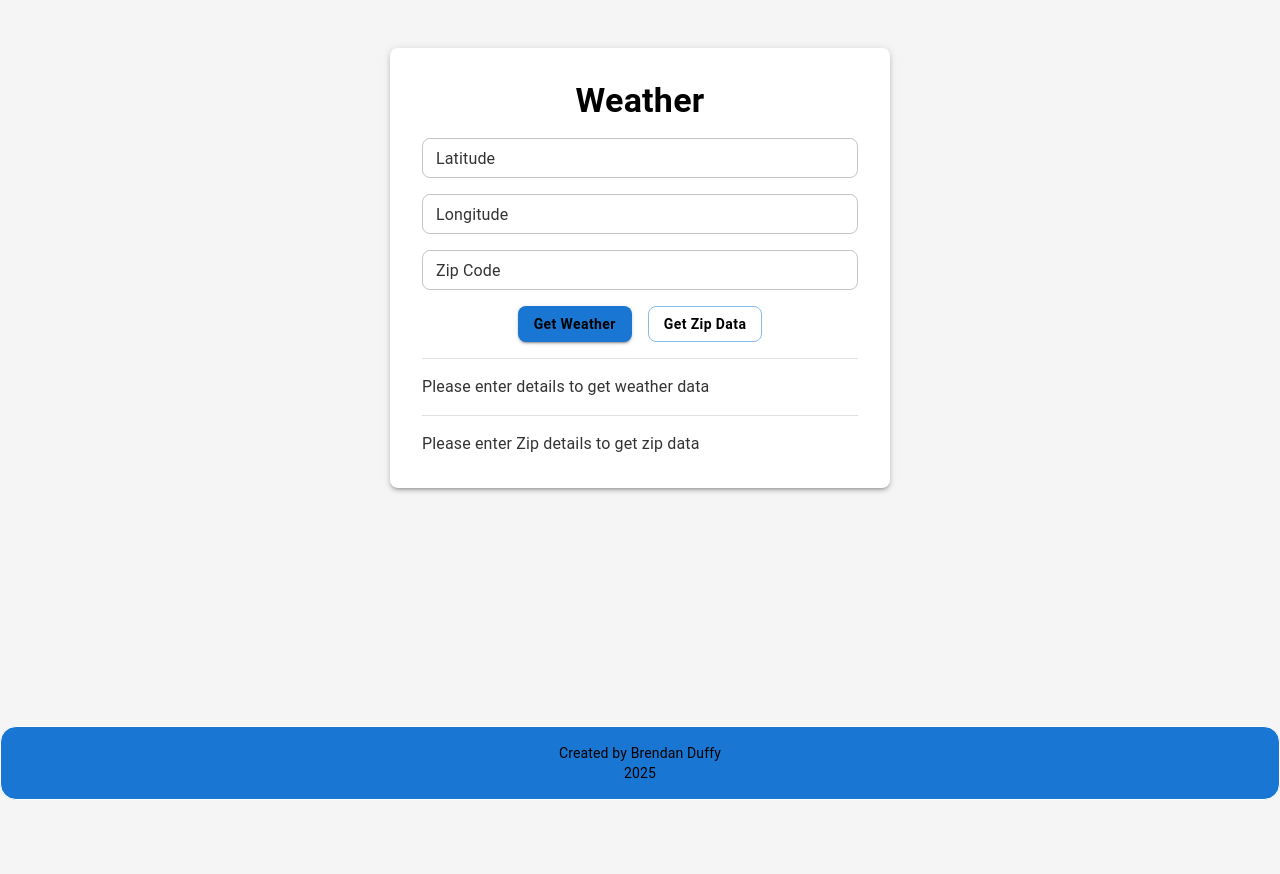
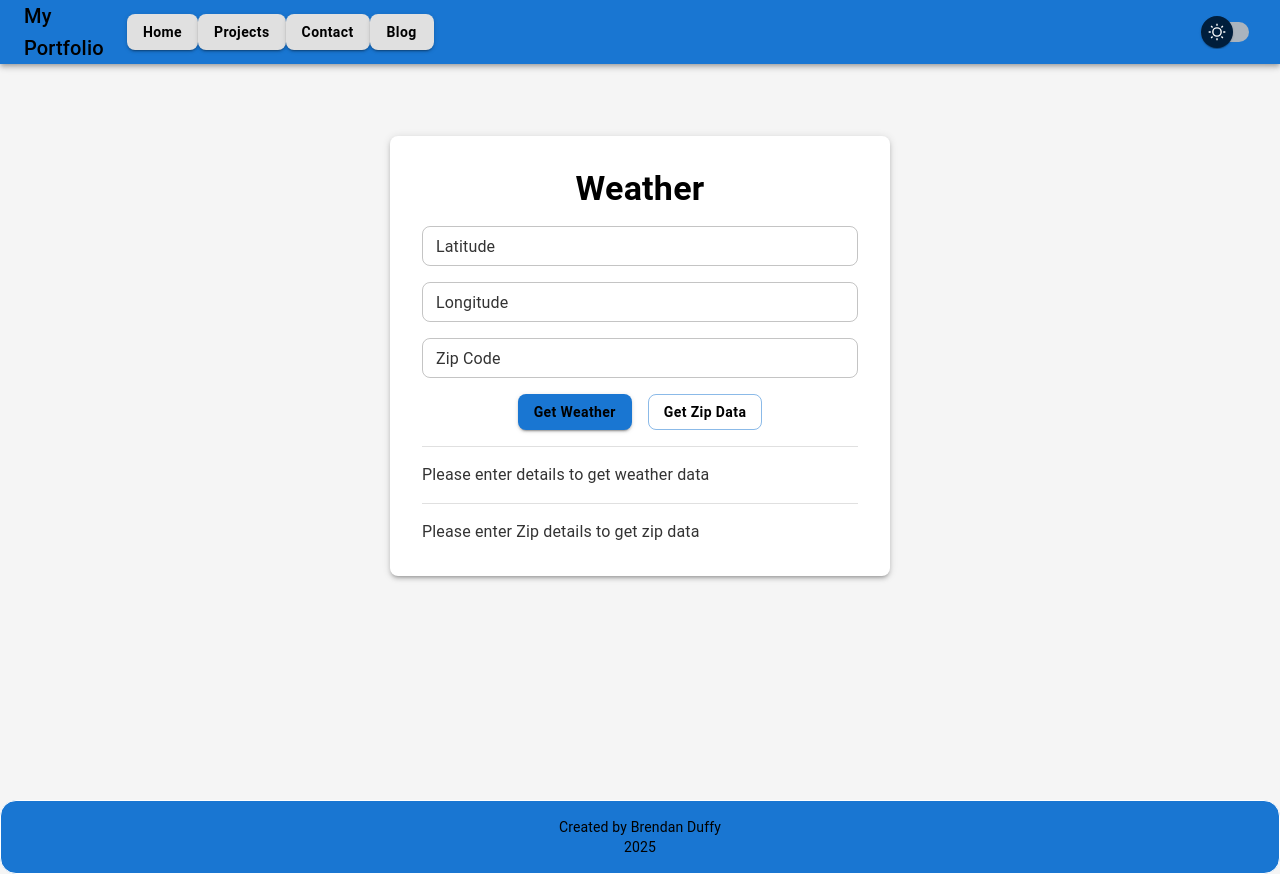
Before and after one commit to plush92/MyWebsite, a React (Vite) app in the folder frontend/: page /#/weather in a window 1280 px wide. Before the commit the page ends 800 px from the top, so only its background shows below. Built offline with nearby package versions, Linux system fonts and the light colour scheme; no server answers.

Commit message:
weather theme wrap

```diff
--- a/frontend/src/pages/Projects/OtherProjects/weather/Weather.tsx
+++ b/frontend/src/pages/Projects/OtherProjects/weather/Weather.tsx
@@ -1,5 +1,5 @@
-import { useState, useEffect } from 'react';
-import axios from 'axios';
+import { useState, useEffect } from "react";
+import axios from "axios";
 import {
   Box,
   Typography,
@@ -8,7 +8,14 @@ import {
   Stack,
   Paper,
   Divider,
-} from '@mui/material';
+} from "@mui/material";
+import PageLayout from "../../../../components/PageLayout";
+
+//Project Props
+type ProjectProps = {
+  mode: "light" | "dark";
+  toggleMode: () => void;
+};
 
 // Define TypeScript interfaces for expected data shapes
 interface WeatherData {
@@ -28,11 +35,11 @@ interface ZipData {
   country: string;
 }
 
-function Weather(): JSX.Element {
-  const [lat, setLat] = useState<string>('');
-  const [lon, setLon] = useState<string>('');
+const Weather: React.FC<ProjectProps> = ({ mode, toggleMode }) => {
+  const [lat, setLat] = useState<string>("");
+  const [lon, setLon] = useState<string>("");
   const [weatherData, setWeatherData] = useState<WeatherData | null>(null);
-  const [zip, setZip] = useState<string>('');
+  const [zip, setZip] = useState<string>("");
   const [zipData, setZipData] = useState<ZipData | null>(null);
 
   useEffect(() => {
@@ -44,14 +51,14 @@ function Weather(): JSX.Element {
 
   const fetchWeather = async (): Promise<void> => {
     try {
-      const baseUrl = 'http://localhost:5001/weather';
+      const baseUrl = "http://localhost:5001/weather";
       const params = new URLSearchParams();
 
       if (lat && lon) {
-        params.append('lat', lat);
-        params.append('lon', lon);
+        params.append("lat", lat);
+        params.append("lon", lon);
       } else {
-        alert('Please provide a valid latitude and longitude.');
+        alert("Please provide a valid latitude and longitude.");
         return;
       }
 
@@ -59,19 +66,19 @@ function Weather(): JSX.Element {
       const response = await axios.get<WeatherData>(locationUrl);
       setWeatherData(response.data);
     } catch (error) {
-      console.error('Error fetching weather data:', error);
+      console.error("Error fetching weather data:", error);
     }
   };
 
   const fetchZip = async (): Promise<void> => {
     try {
-      const zipUrl = 'http://localhost:5001/zip';
+      const zipUrl = "http://localhost:5001/zip";
       const params = new URLSearchParams();
 
       if (zip) {
-        params.append('zip', zip);
+        params.append("zip", zip);
       } else {
-        alert('Please provide a valid zip code.');
+        alert("Please provide a valid zip code.");
         return;
       }
 
@@ -83,12 +90,20 @@ function Weather(): JSX.Element {
       setLat(data.lat);
       setLon(data.lon);
     } catch (error) {
-      console.error('Error fetching zip data:', error);
+      console.error("Error fetching zip data:", error);
     }
   };
 
   return (
-    <Box maxWidth={500} mx="auto" mt={6} component={Paper} p={4} elevation={3}>
+    <PageLayout mode={mode} toggleMode={toggleMode}>
+      <Box
+        maxWidth={500}
+        mx="auto"
+        mt={6}
+        component={Paper}
+        p={4}
+        elevation={3}
+      >
         <Typography variant="h4" fontWeight="bold" mb={2} align="center">
           Weather
         </Typography>
@@ -131,7 +146,9 @@ function Weather(): JSX.Element {
             </Typography>
             <Typography>Temperature: {weatherData.main.temp} °C</Typography>
             <Typography>Humidity: {weatherData.main.humidity}%</Typography>
-          <Typography>Condition: {weatherData.weather[0].description}</Typography>
+            <Typography>
+              Condition: {weatherData.weather[0].description}
+            </Typography>
           </Box>
         ) : (
           <Typography color="text.secondary" mb={2}>
@@ -155,7 +172,8 @@ function Weather(): JSX.Element {
           </Typography>
         )}
       </Box>
+    </PageLayout>
   );
-}
+};
 
 export default Weather;
```
Lines whose indentation alone changed are shown as unchanged.
